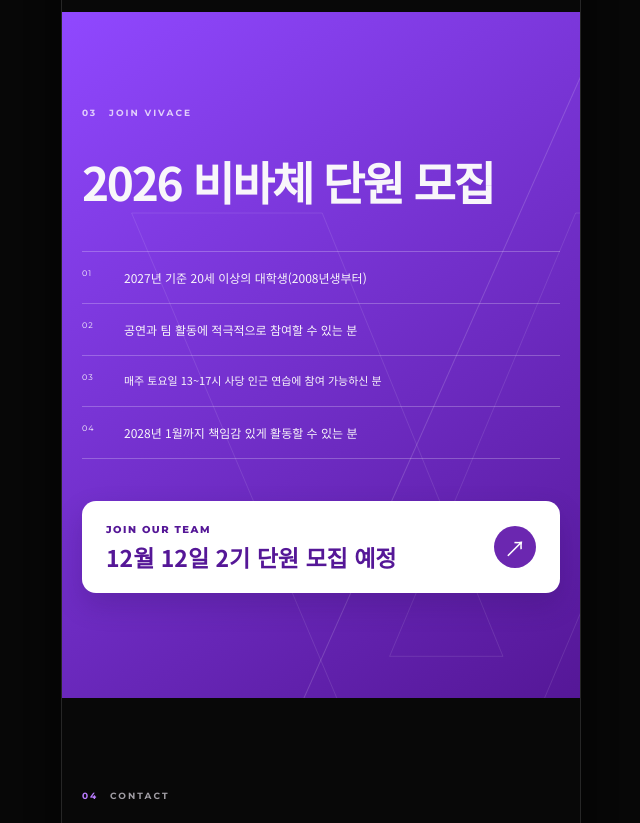
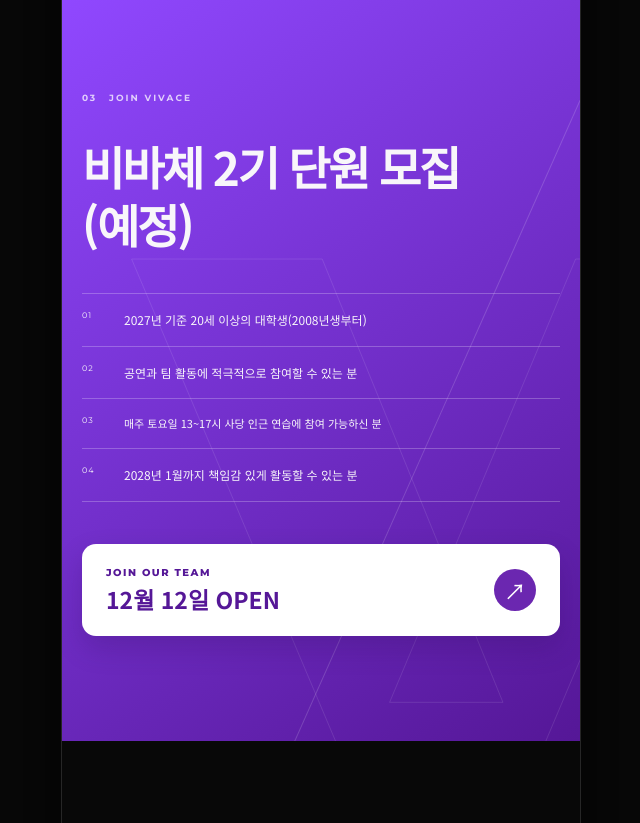
Before and after one commit to vivace-cheer/vivace, a plain HTML site: page index.html in a window 1280 px wide. Shown: the part 3240-4063 px from the top of the page, without its empty margins (319-959 px from the left). Drawn offline with Linux system fonts and the light colour scheme.

```diff
--- a/index.html
+++ b/index.html
@@ -304,7 +304,6 @@
     <a href="https://youtu.be/1PSnc9vkaIE?si=DQikmVmjQzFcNgH_" target="_blank" rel="noopener noreferrer"
        class="record-play" aria-label="폴리너즈 버스킹 공연 영상 보기">▶</a>
   </div>
-      </div>
 
   <div>
     <span>11.07</span>
@@ -345,7 +344,7 @@
       </div>
 
       <p class="join-description reveal">
-        2026 비바체 단원 모집
+        비바체 2기 단원 모집(예정)
       </p>
 
       <div class="join-info reveal">
@@ -378,7 +377,7 @@
         rel="noopener noreferrer"
         class="apply-button reveal"
       >
-        <span><small>JOIN OUR TEAM</small>12월 12일 2기 단원 모집 예정</span>
+        <span><small>JOIN OUR TEAM</small>12월 12일 OPEN</span>
 
         <strong>↗</strong>
       </a>
```
